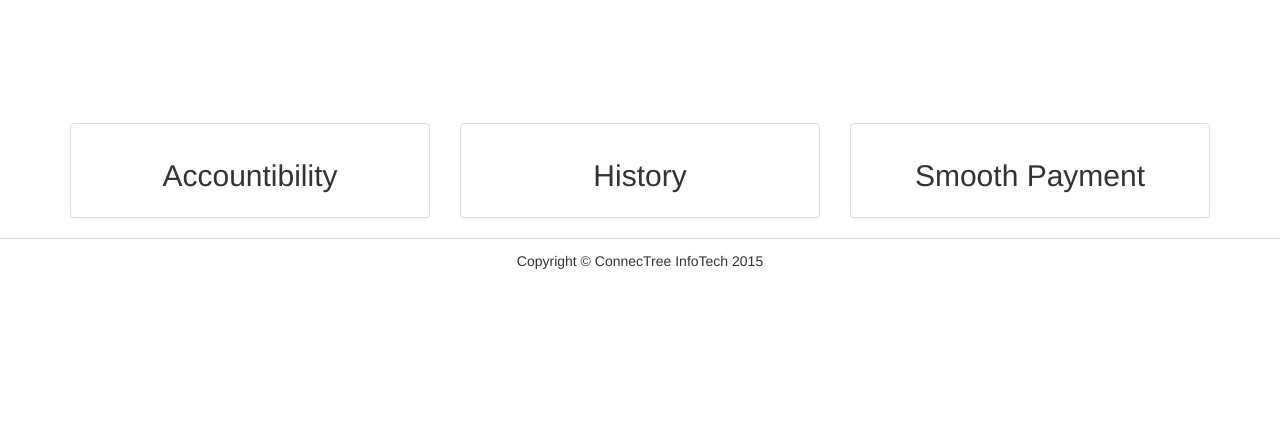
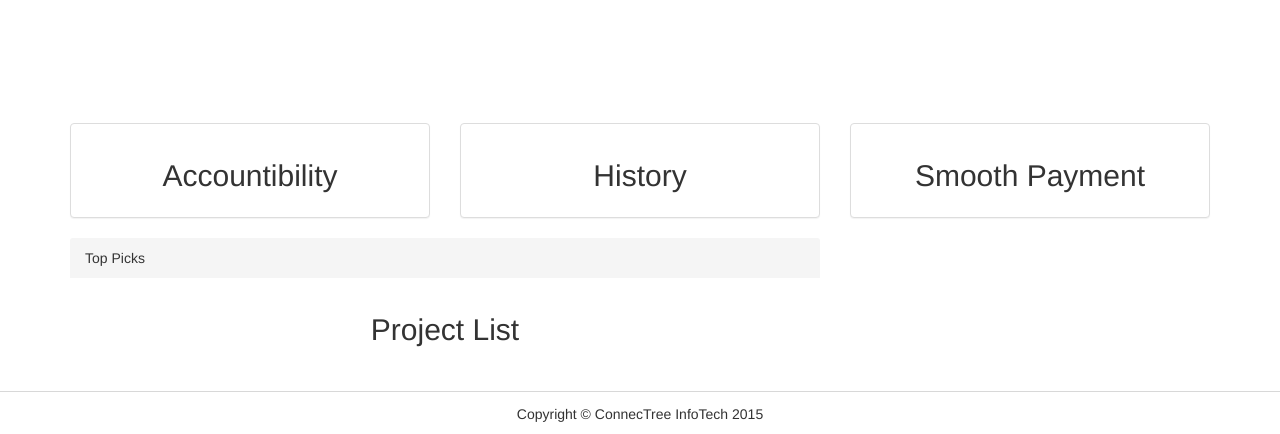
Before and after one commit to connectreeinfotech/LetsSankalp, a Django app: page / in a window 1280 px wide. Shown: the part 501-935 px from the top of the page. Before the commit the page ends 770 px from the top, so only its background shows below. Run offline with Django 3.2, Linux system fonts and the light colour scheme; some libraries are stand-ins or nearby versions.

Commit message:
Minor Changes

```diff
--- a/static/css/base.css
+++ b/static/css/base.css
@@ -25,3 +25,13 @@
 {
 	padding:10vw;
 }
+footer
+{
+	border-top-style:solid;
+	border-width:1px;
+	border-color:#D8D8D8;
+}
+footer > div > p
+{
+	padding-top:1vw;
+}
--- a/templates/base.html
+++ b/templates/base.html
@@ -56,9 +56,9 @@
 
 	{% endblock %}
 
-	<footer class="footer" style="border-top-style:solid;border-width:1px;border-color:#D8D8D8">
+	<footer class="footer">
       <div class="container-fluid">
-        <p class="text-center" style="padding-top:1vw;">Copyright © ConnecTree InfoTech 2015</p>
+        <p class="text-center">Copyright © ConnecTree InfoTech 2015</p>
       </div>
     </footer>
     <!-- jQuery (necessary for Bootstrap's JavaScript plugins) -->
--- a/templates/index.html
+++ b/templates/index.html
@@ -66,4 +66,17 @@
 		</div>
 	</div>
 
+	<div class="container">
+		<div class="row">
+			<div class="col-md-8">
+				<div class="panel panel-default border-less">
+					<div class="panel-heading border-less">Top Picks</div>
+				   	<div class="panel-body text-center border-less">
+				      <h2>Project List</h2>
+				   </div>
+				</div>
+			</div>
+		</div>
+	</div>
+
 {% endblock %}
```
